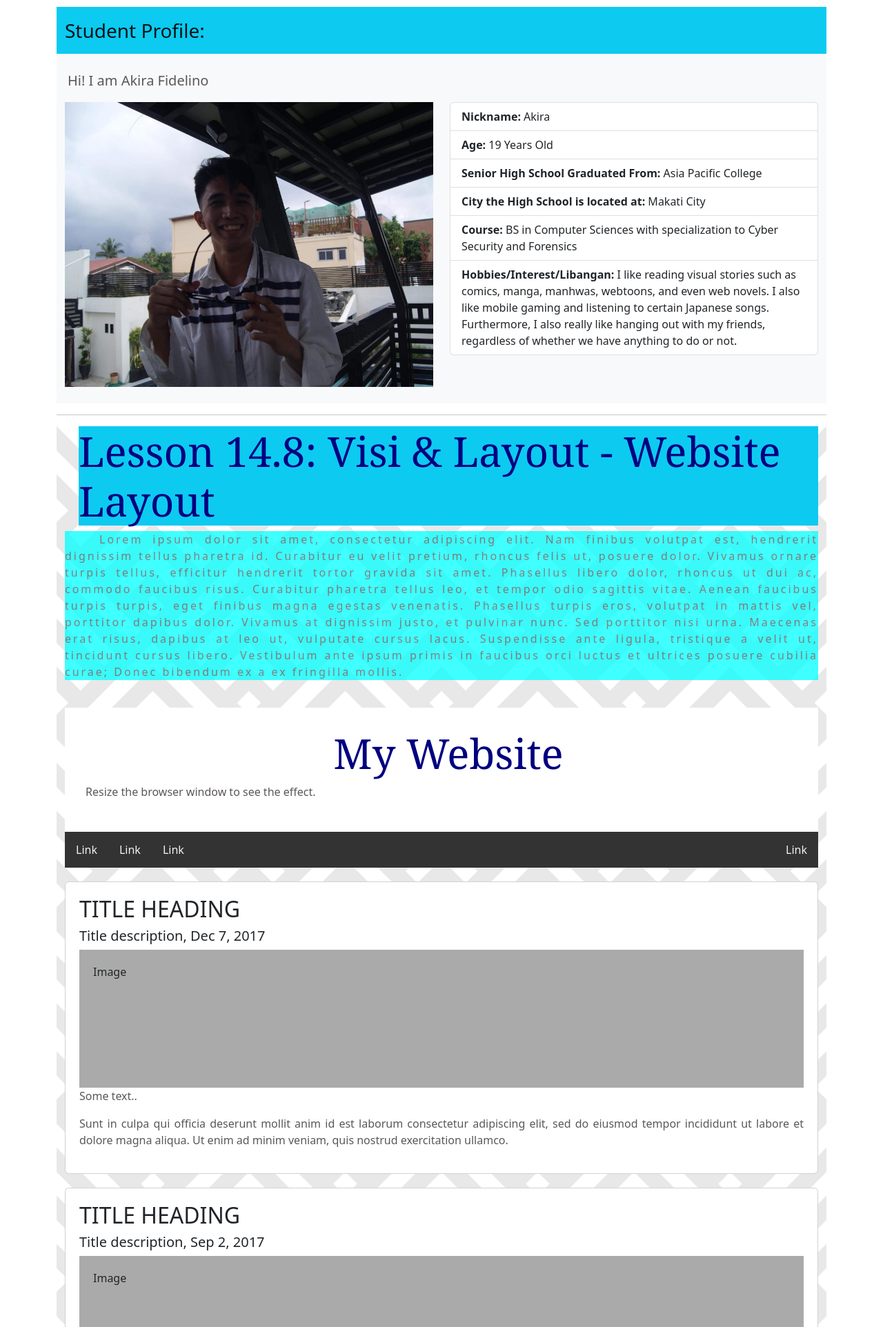
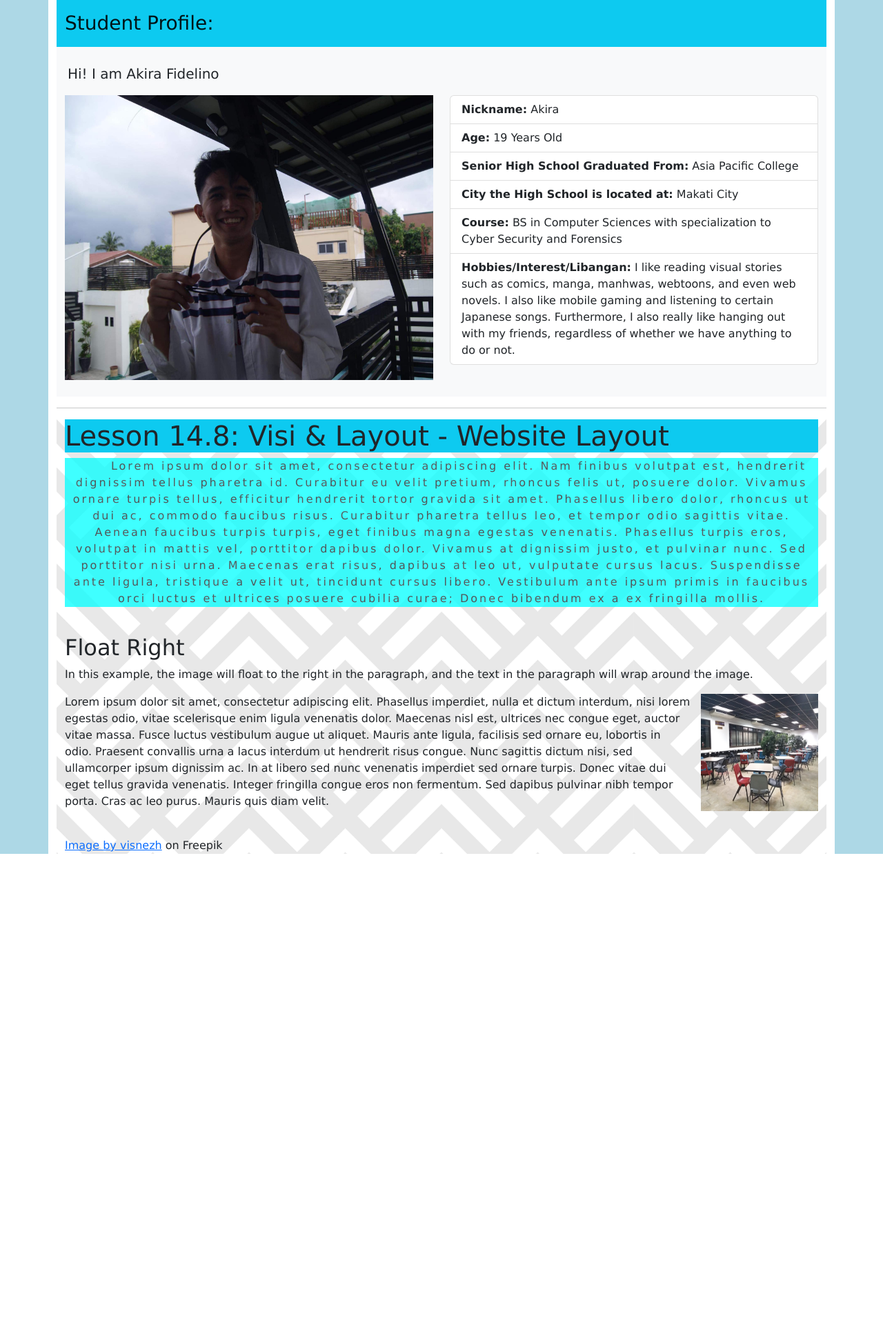
Before and after one commit to acfidelino/lab2, a PHP site: page / in a window 1280 px wide. Shown: the top 1924 px of the page at 69% size. After the commit the page ends 1238 px from the top, so only its background shows below. Run offline with PHP 8.4, Linux system fonts and the light colour scheme; some libraries are stand-ins or nearby versions; some web fonts are replaced.

Commit message:
Lesson 15.1: Float

```diff
--- a/week3/index.html
+++ b/week3/index.html
@@ -63,14 +63,17 @@
       <h1 class="bg-info">Lesson 14.8: Visi & Layout - Website Layout </h1>
       <p class="mine" style="background-color: aqua; opacity: 0.75; text-align: center;">Lorem ipsum dolor sit amet, consectetur adipiscing elit. Nam finibus volutpat est, hendrerit dignissim tellus pharetra id. Curabitur eu velit pretium, rhoncus felis ut, posuere dolor. Vivamus ornare turpis tellus, efficitur hendrerit tortor gravida sit amet. Phasellus libero dolor, rhoncus ut dui ac, commodo faucibus risus. Curabitur pharetra tellus leo, et tempor odio sagittis vitae. Aenean faucibus turpis turpis, eget finibus magna egestas venenatis. Phasellus turpis eros, volutpat in mattis vel, porttitor dapibus dolor. Vivamus at dignissim justo, et pulvinar nunc. Sed porttitor nisi urna. Maecenas erat risus, dapibus at leo ut, vulputate cursus lacus. Suspendisse ante ligula, tristique a velit ut, tincidunt cursus libero. Vestibulum ante ipsum primis in faucibus orci luctus et ultrices posuere cubilia curae; Donec bibendum ex a ex fringilla mollis.</p>
       <br>
+      <h2>Float Right</h2>
 
+      <p>In this example, the image will float to the right in the paragraph, and the text in the paragraph will wrap around the image.</p>
+
+      <p><img class="try" src="caf.jpg" alt="APC Cafeteria" style="width:170px;height:170px;margin-left:15px;">
+      Lorem ipsum dolor sit amet, consectetur adipiscing elit. Phasellus imperdiet, nulla et dictum interdum, nisi lorem egestas odio, vitae scelerisque enim ligula venenatis dolor. Maecenas nisl est, ultrices nec congue eget, auctor vitae massa. Fusce luctus vestibulum augue ut aliquet. Mauris ante ligula, facilisis sed ornare eu, lobortis in odio. Praesent convallis urna a lacus interdum ut hendrerit risus congue. Nunc sagittis dictum nisi, sed ullamcorper ipsum dignissim ac. In at libero sed nunc venenatis imperdiet sed ornare turpis. Donec vitae dui eget tellus gravida venenatis. Integer fringilla congue eros non fermentum. Sed dapibus pulvinar nibh tempor porta. Cras ac leo purus. Mauris quis diam velit.</p>
       <!--
+        SEEMINGLY USEFUL HTML SNIPPETS
         <h2>Link Button</h2>
         <p>A link styled as a button:</p>
         <a class="btn" href="#" target="_blank">This is a link</a>
-      -->
-
-
         <div class="header">
           <h1>My Website</h1>
           <p>Resize the browser window to see the effect.</p>
@@ -122,15 +125,10 @@
         <div class="footer">
           <h2>Footer</h2>
         </div>
-
-
-
+      -->
       <br>
       <a href="https://www.freepik.com/free-vector/seamless-pattern_2403529.htm#query=background%20pattern&position=5&from_view=keyword">Image by visnezh</a> on Freepik
   </div>
-
 </div>
-
-
 </body>
 </html>
--- a/week3/styles.css
+++ b/week3/styles.css
@@ -6,12 +6,18 @@ p.mine {
 
 }
 
-/*body {
+body {
 background-color: lightblue !important;
 font-family: Verdana, sans-serif !important;
 font-size: 16px !important;
 }
-*/
+
+img.try {
+  float: right;
+}
+
+/* WILL USE ONCE BETTER OUTPUTS ARE ASKED */
+/***
 
 h1 {
   font-family: Georgia, serif !important;
@@ -39,7 +45,7 @@ body {
   background: #f1f1f1;
 }
 
-/* Header/Blog Title */
+/* Header/Blog Title
 .header {
   padding: 30px;
   text-align: center;
@@ -50,13 +56,13 @@ body {
   font-size: 50px;
 }
 
-/* Style the top navigation bar */
+/* Style the top navigation bar
 .topnav {
   overflow: hidden;
   background-color: #333;
 }
 
-/* Style the topnav links */
+/* Style the topnav links
 .topnav a {
   float: left;
   display: block;
@@ -66,20 +72,20 @@ body {
   text-decoration: none;
 }
 
-/* Change color on hover */
+/* Change color on hover
 .topnav a:hover {
   background-color: #ddd;
   color: black;
 }
 
-/* Create two unequal columns that floats next to each other */
-/* Left column */
+/* Create two unequal columns that floats next to each other
+/* Left column
 .leftcolumn {
   float: left;
   width: 75%;
 }
 
-/* Right column */
+/* Right column
 .rightcolumn {
   float: left;
   width: 25%;
@@ -87,28 +93,28 @@ body {
   padding-left: 20px;
 }
 
-/* Fake image */
+/* Fake image
 .fakeimg {
   background-color: #aaa;
   width: 100%;
   padding: 20px;
 }
 
-/* Add a card effect for articles */
+/* Add a card effect for articles
 .card {
   background-color: white;
   padding: 20px;
   margin-top: 20px;
 }
 
-/* Clear floats after the columns */
+/* Clear floats after the columns
 .row:after {
   content: "";
   display: table;
   clear: both;
 }
 
-/* Footer */
+/* Footer
 .footer {
   padding: 20px;
   text-align: center;
@@ -116,7 +122,7 @@ body {
   margin-top: 20px;
 }
 
-/* Responsive layout - when the screen is less than 800px wide, make the two columns stack on top of each other instead of next to each other */
+/* Responsive layout - when the screen is less than 800px wide, make the two columns stack on top of each other instead of next to each other
 @media screen and (max-width: 800px) {
   .leftcolumn, .rightcolumn {
     width: 100%;
@@ -124,13 +130,15 @@ body {
   }
 }
 
-/* Responsive layout - when the screen is less than 400px wide, make the navigation links stack on top of each other instead of next to each other */
+/* Responsive layout - when the screen is less than 400px wide, make the navigation links stack on top of each other instead of next to each other
 @media screen and (max-width: 400px) {
   .topnav a {
     float: none;
     width: 100%;
   }
 }
+***/
+
 /*
 a.btn:link, a.btn:visited {
   background-color: #f44336;
```
Also changed, not shown: week3/caf.jpg (added). Lines whose indentation alone changed are shown as unchanged.
